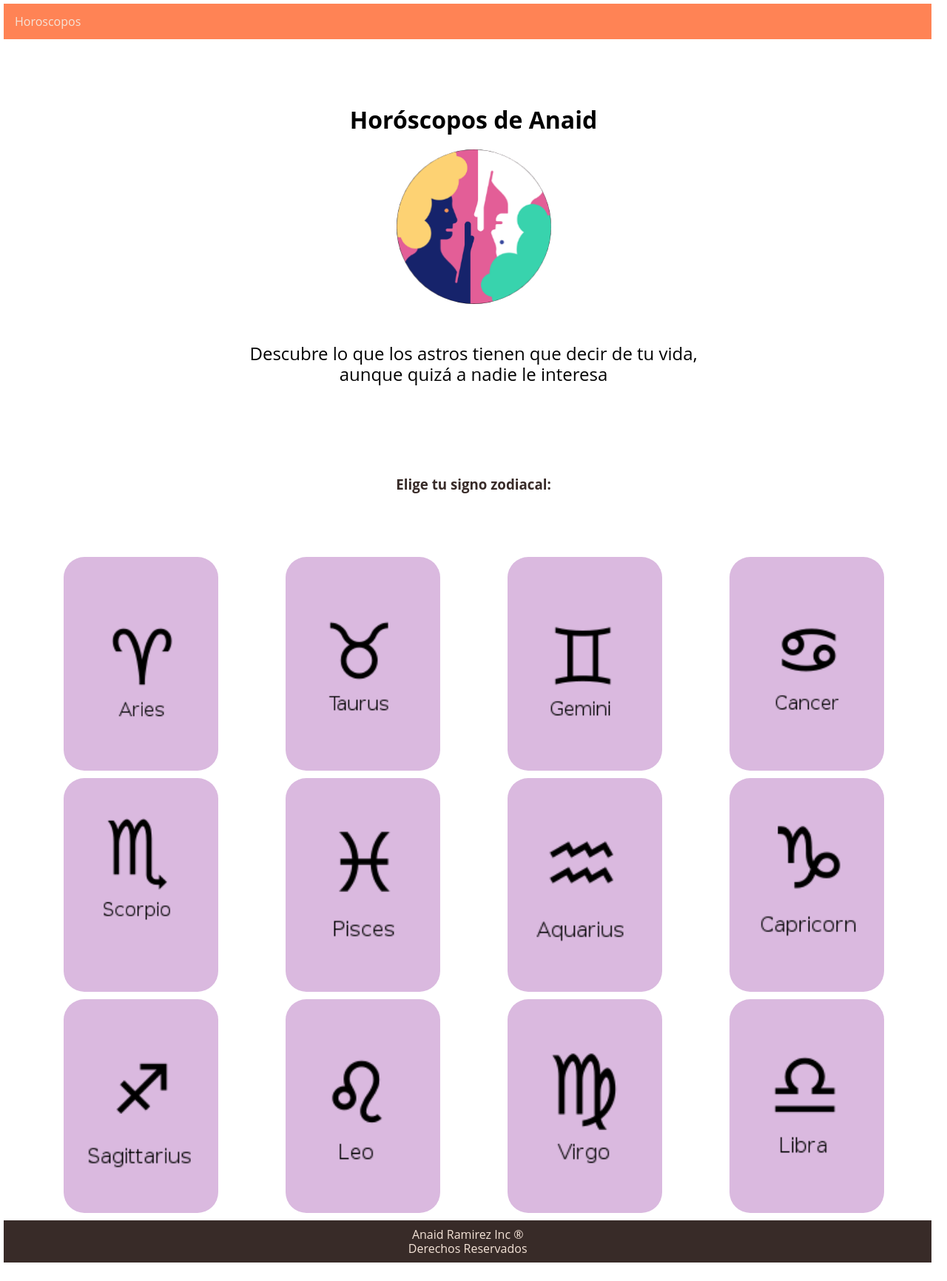
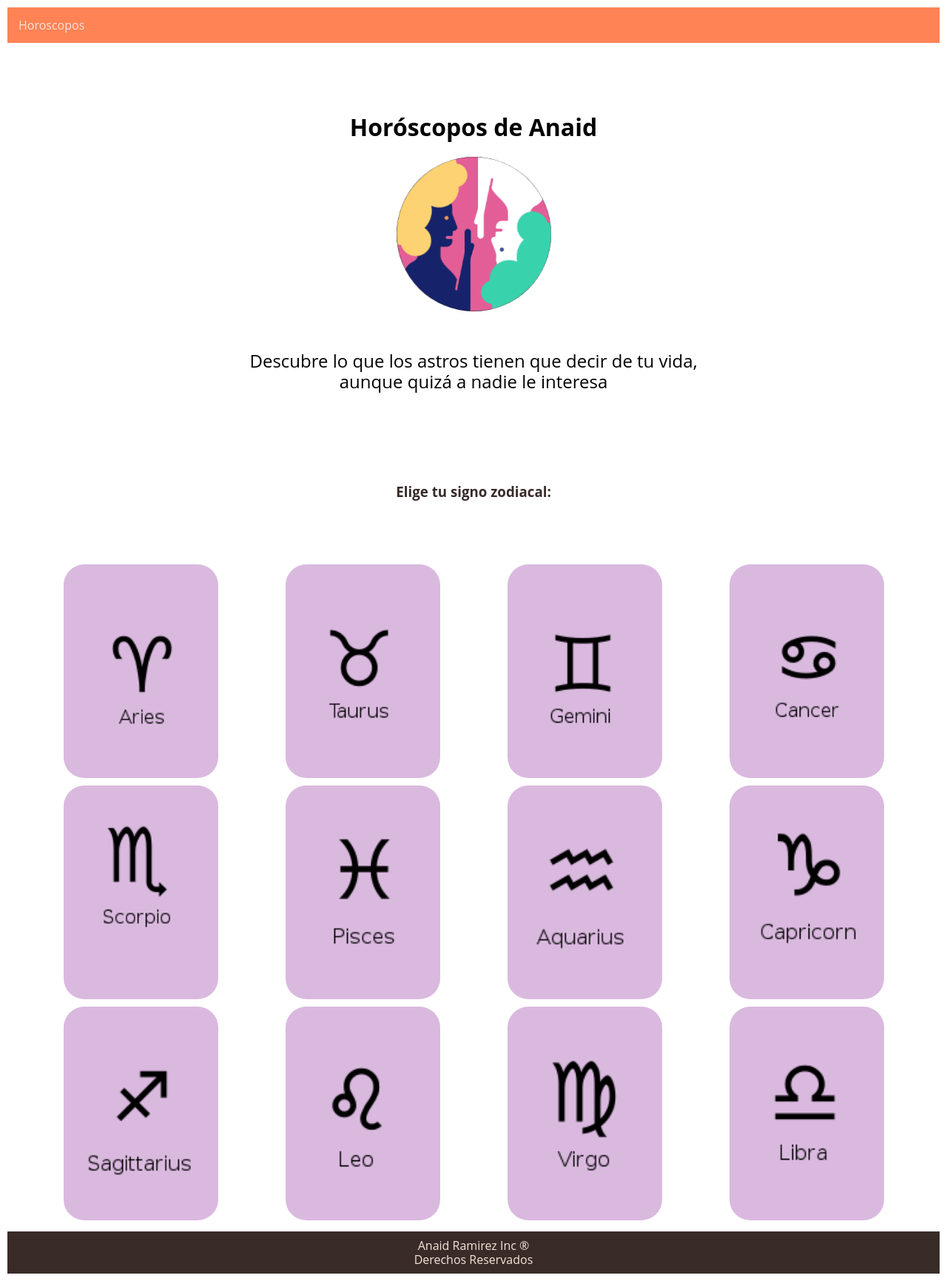
Before and after one commit to anaidramirezb/horoscopos, a plain HTML site: page index.html in a window 1280 px wide. Shown: the whole page at 74% size. Drawn offline with nearby package versions, Linux system fonts and the light colour scheme; no server answers.

Commit message:
bars fixed #2

```diff
--- a/estilos.css
+++ b/estilos.css
@@ -43,18 +43,19 @@ h3 {
 .nav-container {
   display: flex;
   flex-flow: row wrap;
+  margin: 10px;
 }
 .nav {
   background-color: var(--orange--color);
   padding: 15px;
   color: var(--white--color);
-  flex: 0 0 98%;
-  margin: 5px;
+  flex: 0 0 100%;
 }
 
 .footer-container {
   display: flex;
   flex-flow: row wrap;
+  margin: 10px;
 }
 .footer {
   padding: 10px;
@@ -62,8 +63,7 @@ h3 {
   color: var(--white--color);
   text-align: center;
   flex-shrink: 0;
-  flex: 0 0 98%;
-  margin: 5px;
+  flex: 0 0 100%;
 }
 
 .main_section {
```
